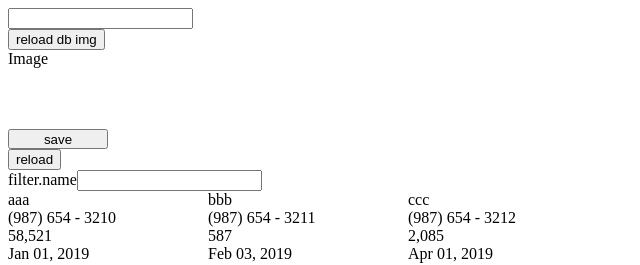
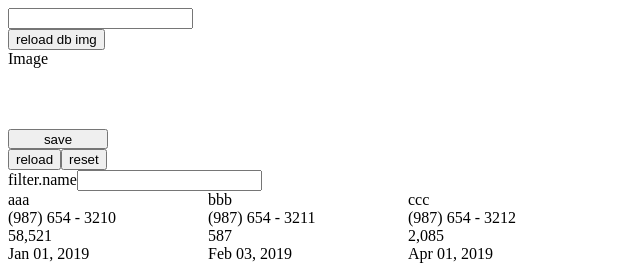
Before and after one commit to chengweiou/vue2, a Vue app: page / in a window 1280 px wide. Shown: the top 265 px of the page, without its empty margins (0-640 px from the left). Built offline with nearby package versions, Linux system fonts and the light colour scheme.

Commit message:
apply clone in xxx store

```diff
--- a/src/store/module/xxx.js
+++ b/src/store/module/xxx.js
@@ -1,4 +1,5 @@
 import service from '@/sdk/xxxService'
+import clone from '@/filter/clone'
 
 const CLEAN_STATE = {
   total: 0,
@@ -43,14 +44,12 @@ const actions = {
     commit('list', rest.data)
   },
   reset({ commit, dispatch, state, rootState }, payload, config = {}) {
-    commit('reset', 'REMOVE')
+    commit('filter', clone(CLEAN_STATE))
   },
 }
 
 const mutations = {
-  reset(state, e) {
-    state = { ...CLEAN_STATE }
-  },
+
   detail(state, e) {
     state.detail = e
   },
@@ -60,6 +59,9 @@ const mutations = {
   list(state, e) {
     state.list = e
   },
+  filter(state, e) {
+    state.filter = e
+  },
 }
 
 export default {
--- a/src/view/xxx/list.vue
+++ b/src/view/xxx/list.vue
@@ -22,6 +22,7 @@
     </div>
     <div>
       <button @click="load">reload</button>
+      <button @click="reset">reset</button>
       <div>filter.name<input v-model="filter.name" @keyup="changeFilter"></div>
       <div v-if="loading"><loading style="width: 30px; height: 30px;"/></div>
       <div v-else style="display: flex; flex-wrap: wrap;">
@@ -68,6 +69,9 @@ export default {
     this.load()
   },
   methods: {
+    reset() {
+      this.$store.dispatch('xxx/reset')
+    },
     reloadDb() {
       this.form = this.$store.state.xxxDb.save
     },
```
